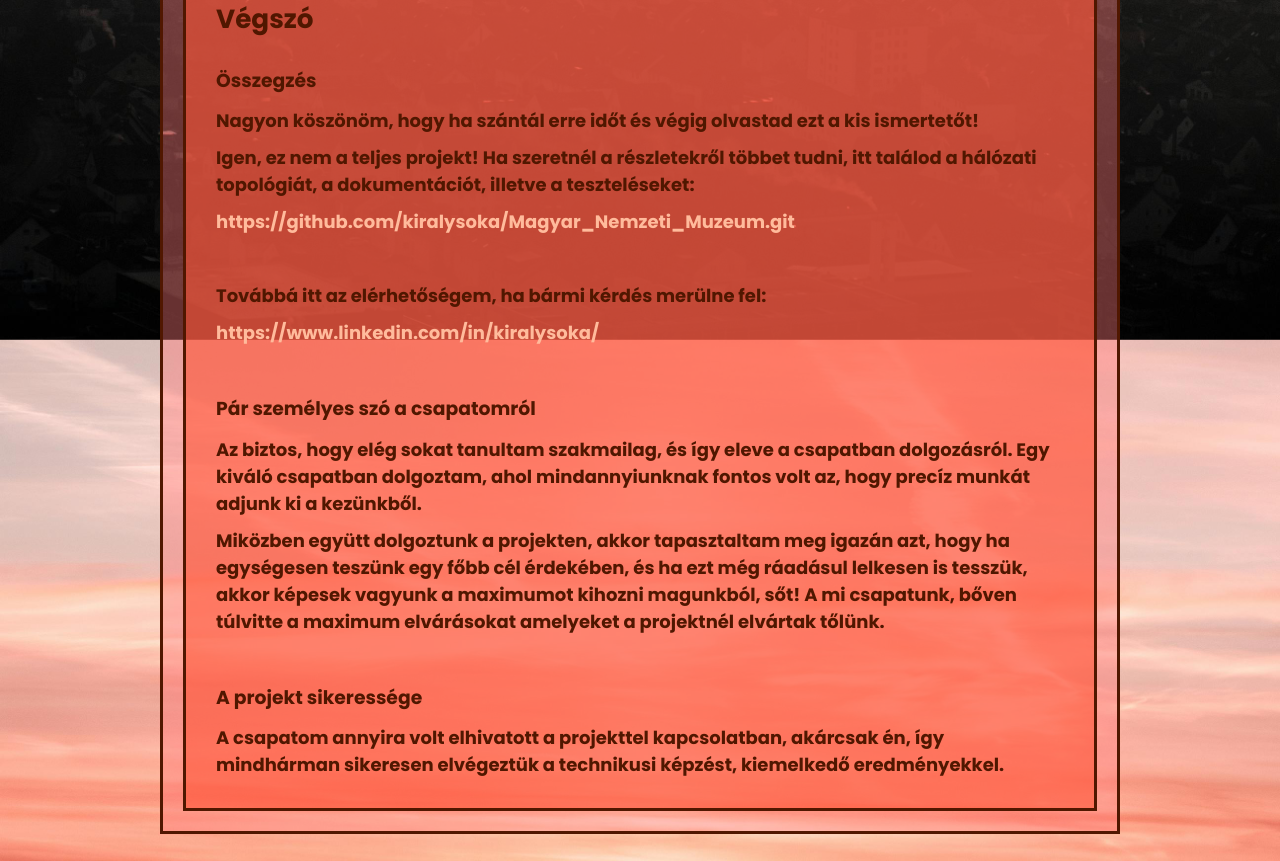
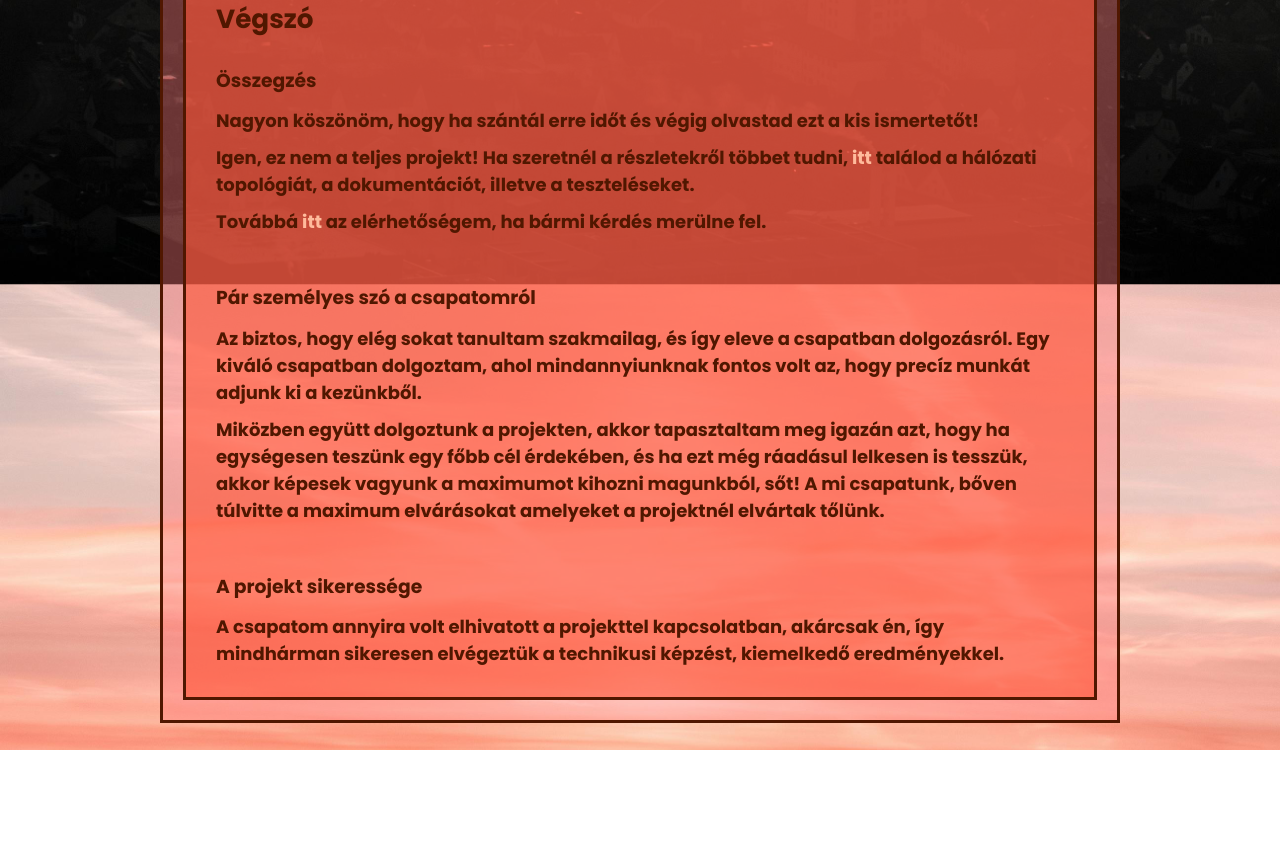
Before and after one commit to kiralysoka/kiralysoka.github.io, a plain HTML site: page exp.html in a window 1280 px wide. Shown: the part 9742-10603 px from the top of the page. After the commit the page ends 10492 px from the top, so only its background shows below. Drawn offline with nearby package versions, Linux system fonts and the light colour scheme.

Commit message:
Update exp.html

```diff
--- a/exp.html
+++ b/exp.html
@@ -561,12 +561,10 @@
               Nagyon köszönöm, hogy ha szántál erre időt és végig olvastad ezt a kis ismertetőt!
             </p>
             <p>
-              Igen, ez nem a teljes projekt! Ha szeretnél a részletekről többet tudni, itt találod a hálózati topológiát, a dokumentációt, illetve a teszteléseket:
-              <p><a href="https://github.com/kiralysoka/Magyar_Nemzeti_Muzeum.git" class="szoveg-link" target="_blank">https://github.com/kiralysoka/Magyar_Nemzeti_Muzeum.git</a></p>
+              Igen, ez nem a teljes projekt! Ha szeretnél a részletekről többet tudni, <a href="https://github.com/kiralysoka/Magyar_Nemzeti_Muzeum.git" class="szoveg-link" target="_blank">itt</a> találod a hálózati topológiát, a dokumentációt, illetve a teszteléseket.
             </p>
-            <br>
             <p>
-              Továbbá itt az elérhetőségem, ha bármi kérdés merülne fel: <p><a href="https://www.linkedin.com/in/kiralysoka/" class="szoveg-link" target="_blank">https://www.linkedin.com/in/kiralysoka/</a></p>
+              Továbbá <a href="https://www.linkedin.com/in/kiralysoka/" class="szoveg-link" target="_blank">itt</a> az elérhetőségem, ha bármi kérdés merülne fel.
             </p>
 
             <br>
```
